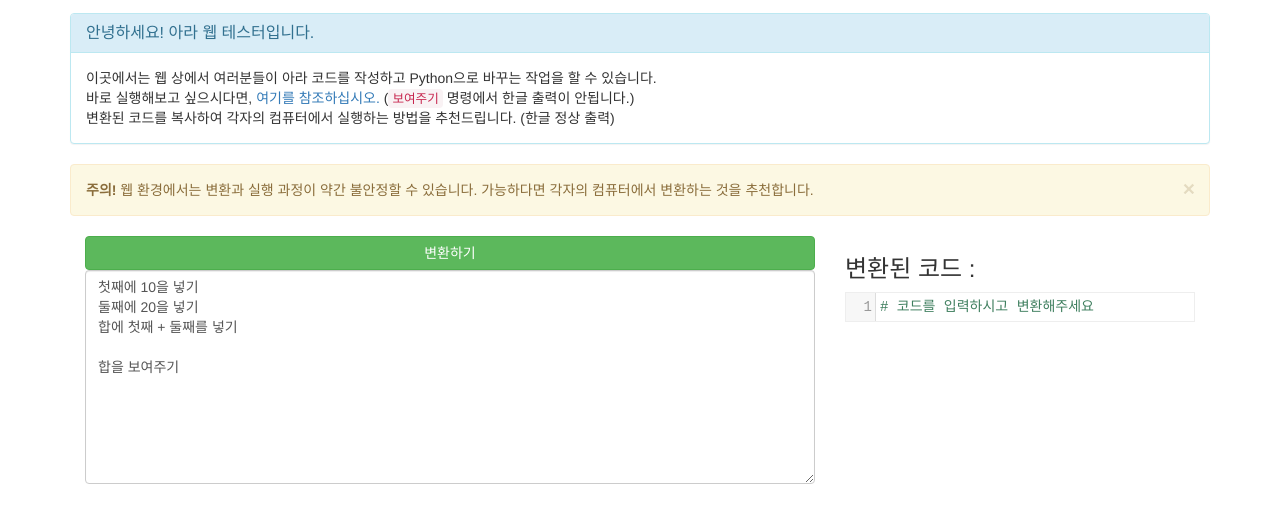
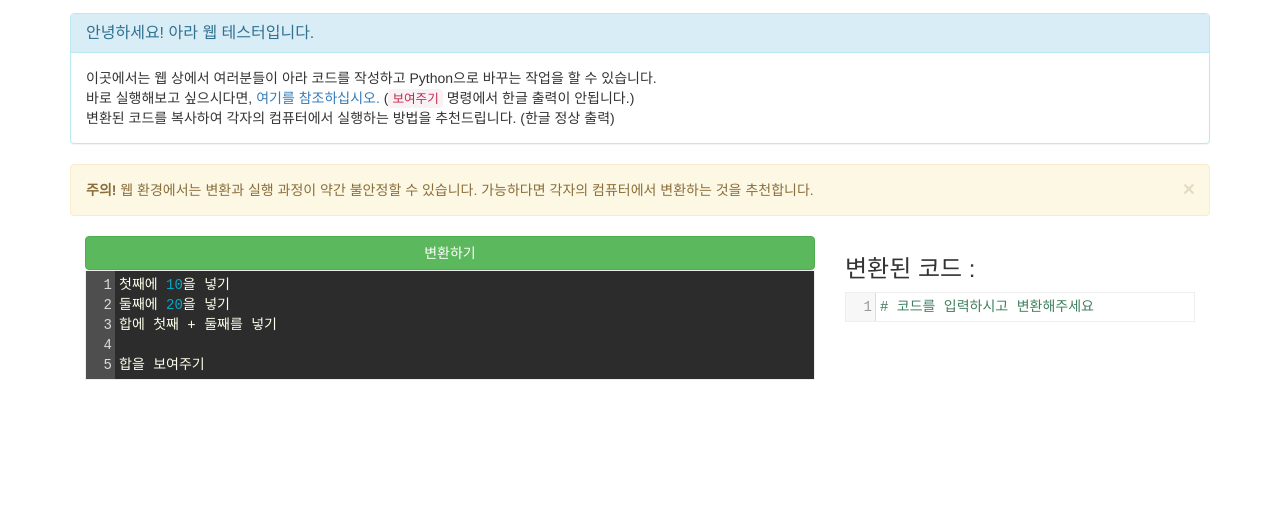
Before and after one commit to harrydrippin/AraLanguage, a plain HTML site: page ara_test.html in a window 1280 px wide. Shown: the part 57-580 px from the top of the page. Drawn offline with nearby package versions, Linux system fonts and the light colour scheme.

Commit message:
Update ara_test.html

```diff
--- a/ara_test.html
+++ b/ara_test.html
@@ -78,7 +78,7 @@
         <div class="code-editor col-md-8" style="height: auto">
           <button type="button" class="btn btn-success" style="width: 100%" onclick="convert();">변환하기</button>
           <form>
-            <textarea class="form-control" rows="10" id="code" name="code">
+            <textarea rows="10" id="code" name="code">
 첫째에 10을 넣기
 둘째에 20을 넣기
 합에 첫째 + 둘째를 넣기
@@ -96,12 +96,12 @@
     <script src="https://ajax.googleapis.com/ajax/libs/jquery/1.11.2/jquery.min.js"></script>
     <script src="https://maxcdn.bootstrapcdn.com/bootstrap/3.3.2/js/bootstrap.min.js"></script>
     <script>
-      //var editor = CodeMirror.fromTextArea(document.getElementById("code"), {
-      //  lineNumbers: true,
-      //  indentUnit: 4,
-      //  viewportMargin: Infinity,
-      //  theme: "mbo"
-      //});
+      var editor = CodeMirror.fromTextArea(document.getElementById("code"), {
+        lineNumbers: true,
+        indentUnit: 4,
+        viewportMargin: Infinity,
+        theme: "mbo"
+      });
 
       var pycode_print = CodeMirror.fromTextArea(document.getElementById("printer"), {
         mode: {name: "python",
@@ -128,7 +128,7 @@
     </script>
     <script>
       function convert() {
-        var code = document.getElementById("code").value;
+        var code = editor.getValue();
         var araCode = code.split("\n");
         var result = []
         for (var i in araCode) {
```
